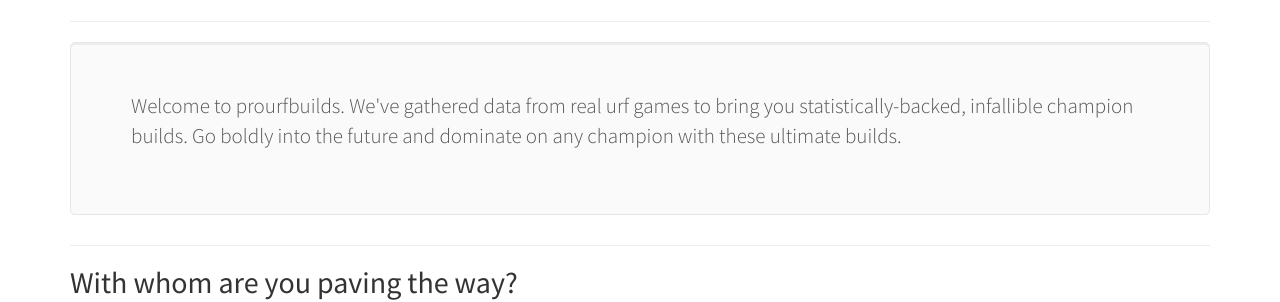
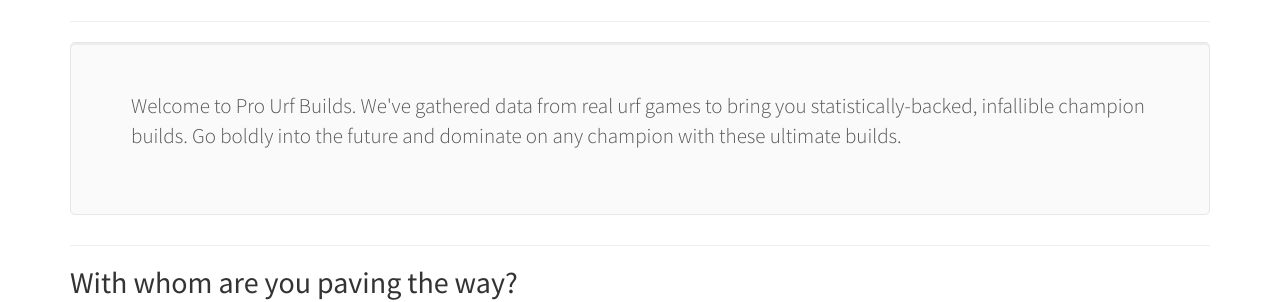
Before and after one commit to Schmidt-A/pro-nurf-builds, a Django app: page / in a window 1280 px wide. Shown: the part 355-657 px from the top of the page. Run offline with Django 3.2, Linux system fonts and the light colour scheme; data that the repository does not hold is empty; parts of the project's set-up code (start-up, migrations or seed data) failed here and were passed over; some libraries are stand-ins or nearby versions.

Commit message:
- updated README with backend details - changed html text

```diff
--- a/builds/templates/champions.html
+++ b/builds/templates/champions.html
@@ -3,7 +3,7 @@
 {% block body_block %}
 
 <div class="jumbotron">
-  <p>Welcome to prourfbuilds. We've gathered data from <span id="counter" class="urf_counter" value={{games}}>000000</span> real urf games to bring you statistically-backed, infallible champion builds. Go boldly into the future and dominate on any champion with these ultimate builds.</p>
+  <p>Welcome to Pro Urf Builds. We've gathered data from <span id="counter" class="urf_counter" value={{games}}>000000</span> real urf games to bring you statistically-backed, infallible champion builds. Go boldly into the future and dominate on any champion with these ultimate builds.</p>
 </div>
 <hr>
 
```
Also changed, not shown: README.md.
